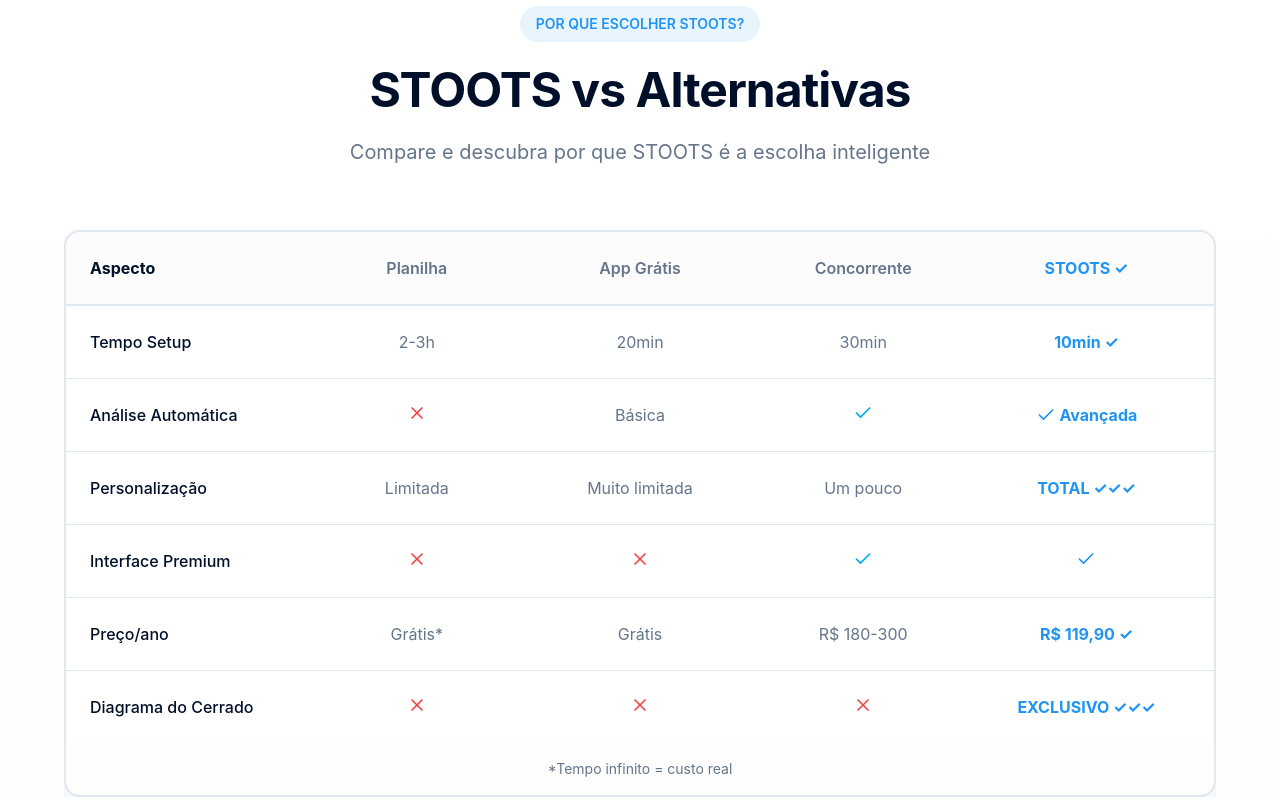
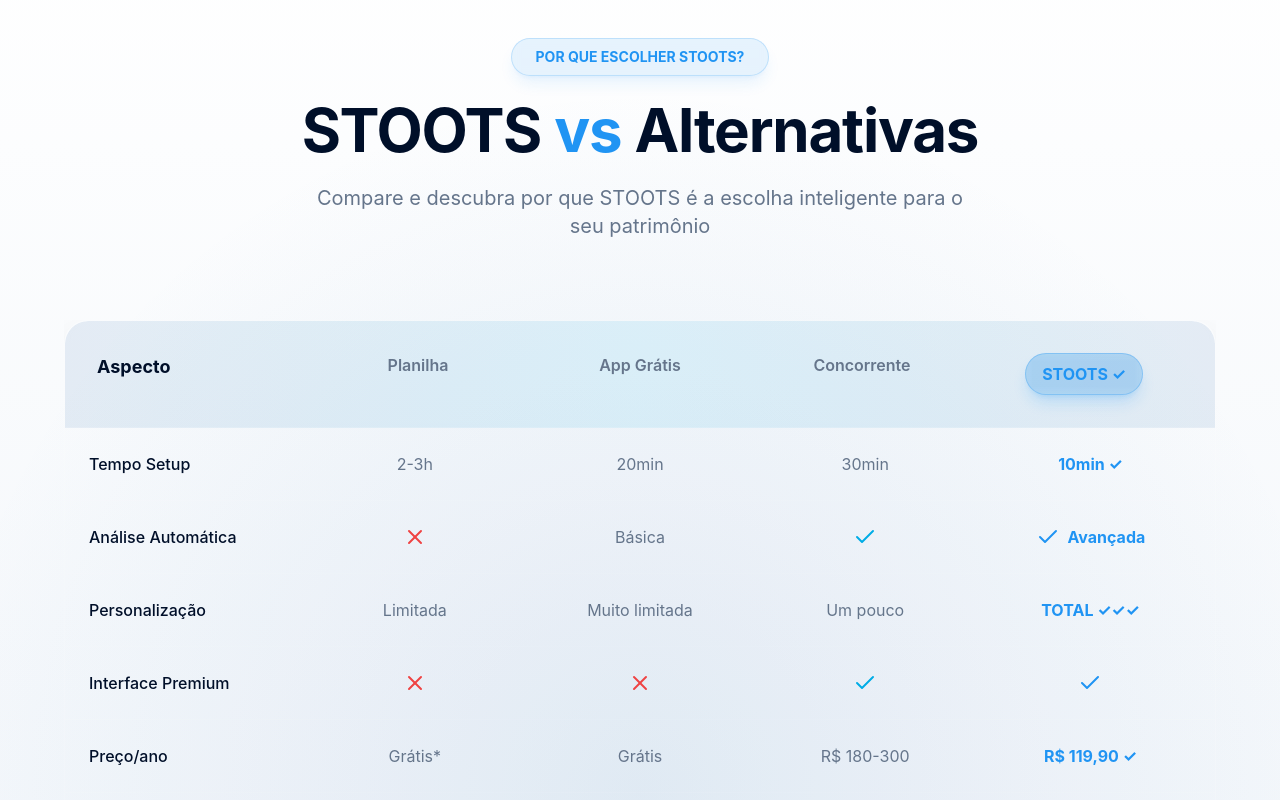
Before and after one commit to trindadeprobusiness-wq/Stoots-Oficial-LP, a React (Vite) app: page / in a window 1280 px wide. Shown: the part 2440-3240 px from the top of the page. Built offline with nearby package versions, Linux system fonts and the light colour scheme; the HTML template or start-up script is replaced by a standard one.

Commit message:
Refactor: Implement premium comparison table

```diff
--- a/src/components/ComparisonSection.tsx
+++ b/src/components/ComparisonSection.tsx
@@ -1,53 +1,74 @@
 import { Check, X, FileSpreadsheet, Lock, Wallet } from "lucide-react";
 import { Button } from "@/components/ui/button";
 import { useScrollReveal } from "@/hooks/useScrollReveal";
+import { useRef, useEffect } from "react";
 
 export const ComparisonSection = () => {
   const titleReveal = useScrollReveal({ threshold: 0.2 });
   const tableReveal = useScrollReveal({ threshold: 0.1 });
   const cardsReveal = useScrollReveal({ threshold: 0.1 });
+  const tableRef = useRef<HTMLDivElement>(null);
+
   const scrollToSection = (id: string) => {
     document.getElementById(id)?.scrollIntoView({ behavior: "smooth" });
   };
 
+  useEffect(() => {
+    if (tableReveal.isVisible && tableRef.current) {
+      tableRef.current.classList.add('revealed');
+    }
+  }, [tableReveal.isVisible]);
+
   return (
-    <section className="py-24 bg-gradient-to-b from-background to-secondary/20">
-      <div className="container px-6 mx-auto">
+    <section className="py-32 relative overflow-hidden">
+      {/* Background Effects */}
+      <div className="absolute inset-0 bg-gradient-to-b from-background via-primary/5 to-background" />
+      <div className="absolute inset-0 bg-[radial-gradient(circle_at_center,hsl(var(--primary)/0.1)_0%,transparent_65%)]" />
+
+      <div className="container px-6 mx-auto relative z-10">
         <div
           ref={titleReveal.ref}
-          className={`max-w-3xl mx-auto text-center mb-16 transition-all duration-700 ${
+          className={`max-w-3xl mx-auto text-center mb-20 transition-all duration-700 ${
             titleReveal.isVisible ? 'opacity-100 translate-y-0' : 'opacity-0 translate-y-8'
           }`}
         >
-          <div className="inline-block bg-btg-gold/10 text-btg-gold px-4 py-2 rounded-full text-sm font-semibold mb-6">
+          <span className="inline-flex items-center gap-2 bg-btg-gold/10 backdrop-blur-sm border border-btg-gold/20 text-btg-gold px-6 py-2 rounded-full text-sm font-bold mb-6 shadow-lg shadow-btg-gold/10">
             POR QUE ESCOLHER STOOTS?
-          </div>
-          <h2 className="text-3xl md:text-4xl lg:text-5xl font-bold text-foreground mb-6">
-            STOOTS vs Alternativas
+          </span>
+          <h2 className="text-4xl md:text-5xl lg:text-6xl font-bold mb-6">
+            STOOTS <span className="text-btg-gold">vs</span> Alternativas
           </h2>
-          <p className="text-lg md:text-xl text-muted-foreground">
-            Compare e descubra por que STOOTS é a escolha inteligente
+          <p className="text-lg md:text-xl text-muted-foreground max-w-2xl mx-auto">
+            Compare e descubra por que STOOTS é a escolha inteligente para o seu patrimônio
           </p>
         </div>
 
-        {/* Comparison Table */}
+        {/* Comparison Table with 3D Animation */}
         <div
           ref={tableReveal.ref}
-          className={`max-w-6xl mx-auto mb-16 overflow-x-auto transition-all duration-700 delay-200 ${
-            tableReveal.isVisible ? 'opacity-100 translate-y-0' : 'opacity-0 translate-y-8'
-          }`}
+          className="max-w-6xl mx-auto mb-20 perspective-container"
         >
-          <div className="min-w-[800px] bg-card rounded-2xl border-2 border-border shadow-elegant">
-            <div className="grid grid-cols-5 gap-4 p-6 bg-secondary/30 rounded-t-2xl border-b-2 border-border">
-              <div className="font-bold text-foreground">Aspecto</div>
+          <div
+            ref={tableRef}
+            className="comparison-card-3d min-w-[800px] overflow-x-auto"
+          >
+            <div className="backdrop-blur-xl bg-white/5 dark:bg-white/5 border border-white/10 rounded-3xl shadow-2xl overflow-hidden">
+              {/* Header */}
+              <div className="grid grid-cols-5 gap-6 p-8 bg-gradient-to-r from-primary/10 via-accent/10 to-primary/10 backdrop-blur-sm border-b border-white/10">
+                <div className="font-bold text-lg text-foreground">Aspecto</div>
                 <div className="text-center font-semibold text-muted-foreground">Planilha</div>
                 <div className="text-center font-semibold text-muted-foreground">App Grátis</div>
                 <div className="text-center font-semibold text-muted-foreground">Concorrente</div>
-              <div className="text-center font-bold text-btg-gold">STOOTS ✓</div>
+                <div className="text-center">
+                  <span className="inline-flex items-center gap-2 bg-btg-gold/20 backdrop-blur-sm border border-btg-gold/30 text-btg-gold px-4 py-2 rounded-full font-bold shadow-lg shadow-btg-gold/20">
+                    STOOTS ✓
+                  </span>
+                </div>
               </div>
 
-            <div className="divide-y divide-border">
-              <div className="grid grid-cols-5 gap-4 p-6 hover:bg-secondary/20 transition-colors">
+              {/* Table Rows */}
+              <div className="divide-y divide-white/5">
+                <div className={`grid grid-cols-5 gap-6 p-6 hover:bg-white/5 transition-all duration-300 ${tableReveal.isVisible ? 'row-stagger' : 'opacity-0'}`} style={{ animationDelay: '0ms' }}>
                   <div className="font-medium text-foreground">Tempo Setup</div>
                   <div className="text-center text-muted-foreground">2-3h</div>
                   <div className="text-center text-muted-foreground">20min</div>
@@ -55,17 +76,18 @@ export const ComparisonSection = () => {
                   <div className="text-center font-bold text-btg-gold">10min ✓</div>
                 </div>
 
-              <div className="grid grid-cols-5 gap-4 p-6 hover:bg-secondary/20 transition-colors">
+                <div className={`grid grid-cols-5 gap-6 p-6 hover:bg-white/5 transition-all duration-300 ${tableReveal.isVisible ? 'row-stagger' : 'opacity-0'}`} style={{ animationDelay: '100ms' }}>
                   <div className="font-medium text-foreground">Análise Automática</div>
-                <div className="text-center"><X className="w-5 h-5 text-destructive mx-auto" /></div>
+                  <div className="text-center"><X className="w-6 h-6 text-destructive mx-auto" /></div>
                   <div className="text-center text-muted-foreground">Básica</div>
-                <div className="text-center"><Check className="w-5 h-5 text-accent mx-auto" /></div>
-                <div className="text-center font-bold text-btg-gold flex items-center justify-center gap-1">
-                  <Check className="w-5 h-5" />Avançada
+                  <div className="text-center"><Check className="w-6 h-6 text-accent mx-auto animated-check" style={{ animationDelay: '200ms' }} /></div>
+                  <div className="text-center font-bold text-btg-gold flex items-center justify-center gap-2">
+                    <Check className="w-6 h-6 animated-check" style={{ animationDelay: '300ms' }} />
+                    <span>Avançada</span>
                   </div>
                 </div>
 
-              <div className="grid grid-cols-5 gap-4 p-6 hover:bg-secondary/20 transition-colors">
+                <div className={`grid grid-cols-5 gap-6 p-6 hover:bg-white/5 transition-all duration-300 ${tableReveal.isVisible ? 'row-stagger' : 'opacity-0'}`} style={{ animationDelay: '200ms' }}>
                   <div className="font-medium text-foreground">Personalização</div>
                   <div className="text-center text-muted-foreground">Limitada</div>
                   <div className="text-center text-muted-foreground">Muito limitada</div>
@@ -73,15 +95,15 @@ export const ComparisonSection = () => {
                   <div className="text-center font-bold text-btg-gold">TOTAL ✓✓✓</div>
                 </div>
 
-              <div className="grid grid-cols-5 gap-4 p-6 hover:bg-secondary/20 transition-colors">
+                <div className={`grid grid-cols-5 gap-6 p-6 hover:bg-white/5 transition-all duration-300 ${tableReveal.isVisible ? 'row-stagger' : 'opacity-0'}`} style={{ animationDelay: '300ms' }}>
                   <div className="font-medium text-foreground">Interface Premium</div>
-                <div className="text-center"><X className="w-5 h-5 text-destructive mx-auto" /></div>
-                <div className="text-center"><X className="w-5 h-5 text-destructive mx-auto" /></div>
-                <div className="text-center"><Check className="w-5 h-5 text-accent mx-auto" /></div>
-                <div className="text-center"><Check className="w-5 h-5 text-btg-gold mx-auto" /></div>
+                  <div className="text-center"><X className="w-6 h-6 text-destructive mx-auto" /></div>
+                  <div className="text-center"><X className="w-6 h-6 text-destructive mx-auto" /></div>
+                  <div className="text-center"><Check className="w-6 h-6 text-accent mx-auto animated-check" style={{ animationDelay: '400ms' }} /></div>
+                  <div className="text-center"><Check className="w-6 h-6 text-btg-gold mx-auto animated-check" style={{ animationDelay: '500ms' }} /></div>
                 </div>
 
-              <div className="grid grid-cols-5 gap-4 p-6 hover:bg-secondary/20 transition-colors">
+                <div className={`grid grid-cols-5 gap-6 p-6 hover:bg-white/5 transition-all duration-300 ${tableReveal.isVisible ? 'row-stagger' : 'opacity-0'}`} style={{ animationDelay: '400ms' }}>
                   <div className="font-medium text-foreground">Preço/ano</div>
                   <div className="text-center text-muted-foreground">Grátis*</div>
                   <div className="text-center text-muted-foreground">Grátis</div>
@@ -89,19 +111,21 @@ export const ComparisonSection = () => {
                   <div className="text-center font-bold text-btg-gold">R$ 119,90 ✓</div>
                 </div>
 
-              <div className="grid grid-cols-5 gap-4 p-6 hover:bg-secondary/20 transition-colors">
+                <div className={`grid grid-cols-5 gap-6 p-6 hover:bg-white/5 transition-all duration-300 ${tableReveal.isVisible ? 'row-stagger' : 'opacity-0'}`} style={{ animationDelay: '500ms' }}>
                   <div className="font-medium text-foreground">Diagrama do Cerrado</div>
-                <div className="text-center"><X className="w-5 h-5 text-destructive mx-auto" /></div>
-                <div className="text-center"><X className="w-5 h-5 text-destructive mx-auto" /></div>
-                <div className="text-center"><X className="w-5 h-5 text-destructive mx-auto" /></div>
+                  <div className="text-center"><X className="w-6 h-6 text-destructive mx-auto" /></div>
+                  <div className="text-center"><X className="w-6 h-6 text-destructive mx-auto" /></div>
+                  <div className="text-center"><X className="w-6 h-6 text-destructive mx-auto" /></div>
                   <div className="text-center font-bold text-btg-gold">EXCLUSIVO ✓✓✓</div>
                 </div>
               </div>
 
-            <div className="p-4 bg-secondary/20 rounded-b-2xl">
+              {/* Footer */}
+              <div className="p-6 bg-gradient-to-r from-primary/5 to-accent/5 backdrop-blur-sm border-t border-white/10">
                 <p className="text-sm text-muted-foreground text-center">
                   *Tempo infinito = custo real
                 </p>
+              </div>
             </div>
           </div>
         </div>
--- a/src/index.css
+++ b/src/index.css
@@ -235,4 +235,65 @@ All colors MUST be HSL.
   .transition-bounce {
     transition: var(--transition-bounce);
   }
+
+  /* 3D Perspective Container for Comparison Table */
+  .perspective-container {
+    perspective: 2000px;
+    perspective-origin: center;
+  }
+
+  .comparison-card-3d {
+    transform-style: preserve-3d;
+    transition: transform 0.8s cubic-bezier(0.4, 0, 0.2, 1);
+  }
+
+  .comparison-card-3d.revealed {
+    animation: reveal-3d 1.2s cubic-bezier(0.4, 0, 0.2, 1) forwards;
+  }
+
+  @keyframes reveal-3d {
+    0% {
+      opacity: 0;
+      transform: rotateX(15deg) translateY(50px);
+    }
+    100% {
+      opacity: 1;
+      transform: rotateX(0deg) translateY(0px);
+    }
+  }
+
+  /* Checkmark Bounce Animation */
+  @keyframes check-bounce {
+    0% {
+      transform: scale(0);
+      opacity: 0;
+    }
+    50% {
+      transform: scale(1.2);
+    }
+    100% {
+      transform: scale(1);
+      opacity: 1;
+    }
+  }
+
+  .animated-check {
+    animation: check-bounce 0.5s cubic-bezier(0.4, 0, 0.2, 1);
+  }
+
+  /* Row Stagger Animation */
+  @keyframes row-reveal {
+    0% {
+      opacity: 0;
+      transform: translateX(-20px);
+    }
+    100% {
+      opacity: 1;
+      transform: translateX(0);
+    }
+  }
+
+  .row-stagger {
+    animation: row-reveal 0.6s cubic-bezier(0.4, 0, 0.2, 1) forwards;
+  }
 }
```
Lines whose indentation alone changed are shown as unchanged.
